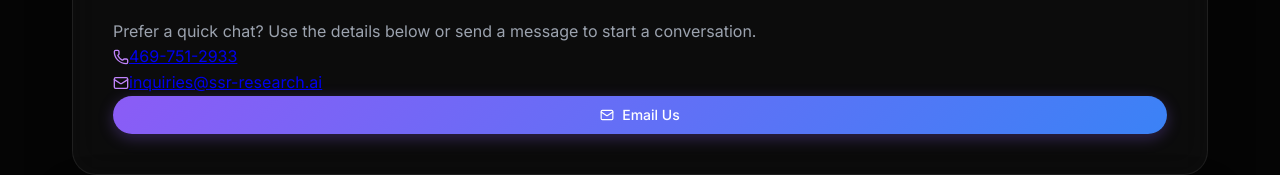
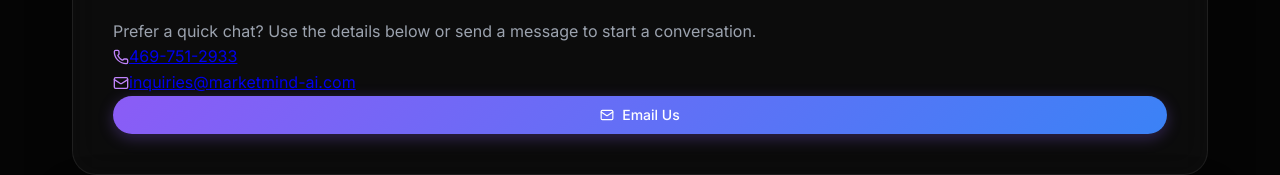
Before and after one commit to detbecker/marketmind-ai-website, a React (Vite) app: page /contact in a window 1280 px wide. Shown: the part 623-798 px from the top of the page. Built offline with nearby package versions, Linux system fonts and the light colour scheme.

Commit message:
feat: Change inquiries email domain to @marketmind-ai.com

```diff
--- a/src/Contact.jsx
+++ b/src/Contact.jsx
@@ -86,12 +86,12 @@
                 </div>
                 <div className="flex items-center gap-3 text-gray-400">
                   <Mail size={16} className="text-purple-400" />
-                  <a href="mailto:inquiries@ssr-research.ai" className="hover:text-white transition-colors">inquiries@ssr-research.ai</a>
+                  <a href="mailto:inquiries@marketmind-ai.com" className="hover:text-white transition-colors">inquiries@marketmind-ai.com</a>
                 </div>
               </div>
             </div>
 
-            <a href="mailto:inquiries@ssr-research.ai?subject=MarketMind%20AI%20Inquiry" className="btn btn-primary btn-sm w-full text-center flex items-center justify-center gap-2">
+            <a href="mailto:inquiries@marketmind-ai.com?subject=MarketMind%20AI%20Inquiry" className="btn btn-primary btn-sm w-full text-center flex items-center justify-center gap-2">
               <Mail size={14} /> Email Us
             </a>
           </motion.div>
```
